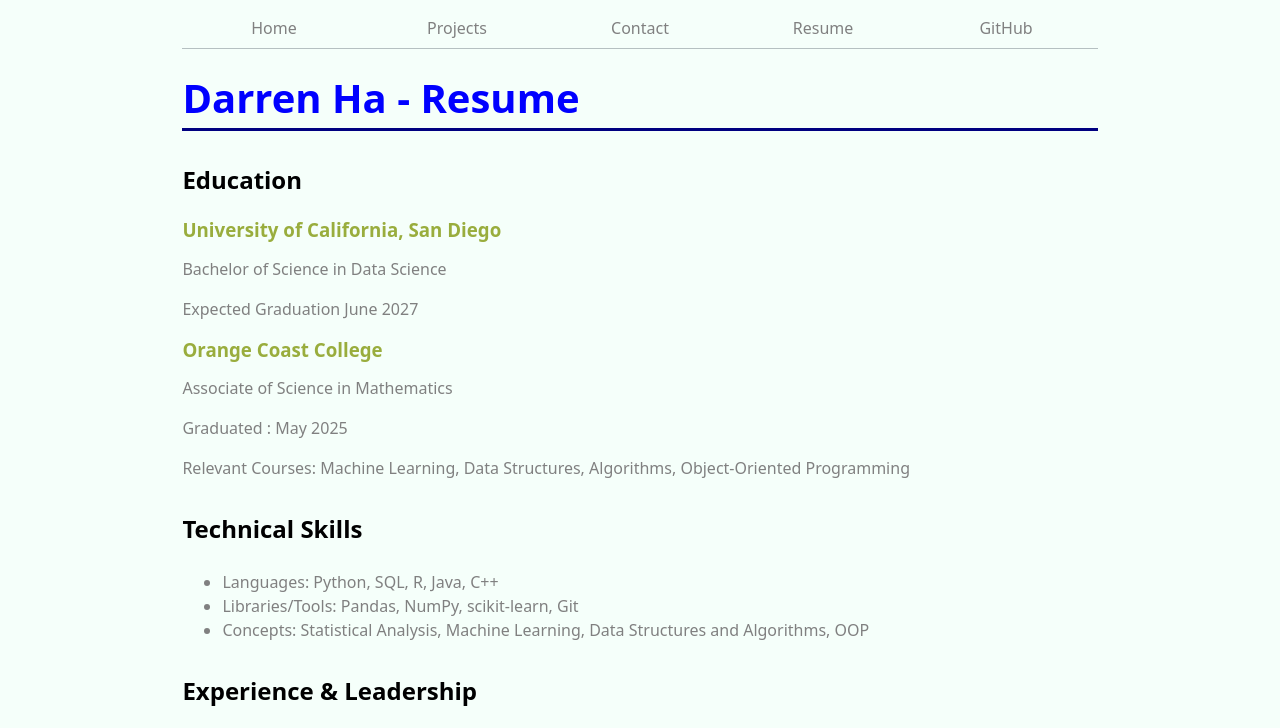
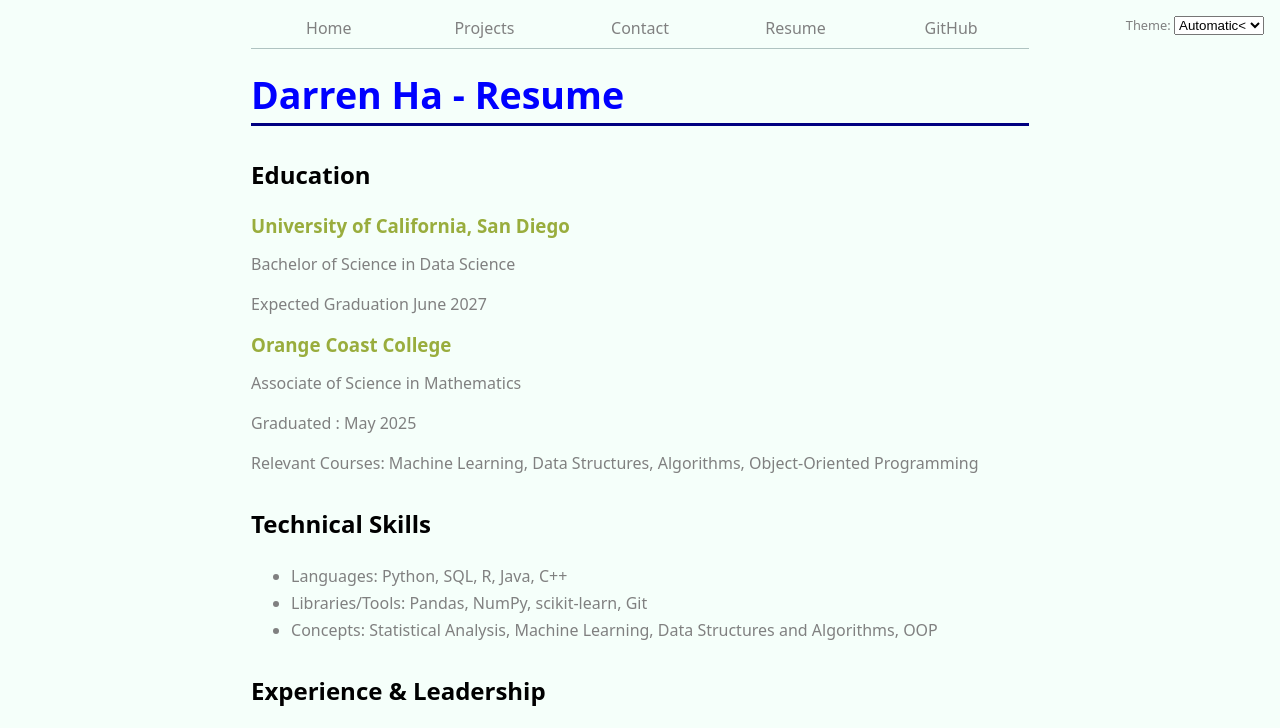
Before and after one commit to d9ha-cell/portfolio, a plain HTML site: page resume/index.html in a window 1280 px wide. Shown: the top 728 px of the page. Drawn offline with Linux system fonts and the light colour scheme.

Commit message:
lab 3 additions

```diff
--- /dev/null
+++ b/global.js
@@ -0,0 +1,80 @@
+console.log('IT’S ALIVE!');
+
+function $$(selector, context = document) {
+  return Array.from(context.querySelectorAll(selector));
+}
+
+let pages = [
+    { url: '', title: 'Home' },
+    { url: 'projects/', title: 'Projects' },
+    { url: 'contact/', title: 'Contact' },
+    { url: 'resume/', title: 'Resume' },
+    { url: 'https://github.com/d9ha-cell', title: 'GitHub' },
+];
+
+let nav = document.createElement('nav');
+document.body.prepend(nav);
+
+const BASE_PATH =(location.hostname === 'localhost' || location.hostname === '127.0.0.1')
+    ? '/'
+    : '/portfolio/';
+
+for (let p of pages) {
+    let url = p.url;
+    let title = p.title;
+
+    if(!url.startsWith('http')) {
+        url = BASE_PATH + url;
+    }
+
+    let a = document.createElement('a');
+    a.href = url;
+    a.textContent = title;
+    nav.append(a);
+
+    if (a.host === location.host && a.pathname === location.pathname)
+    {a.classList.add('current');}
+
+    if (a.host !== location.host){
+        a.target = '_blank';
+    }
+
+}
+
+document.body.insertAdjacentHTML(
+  'afterbegin',
+  `
+	<label class="color-scheme">
+		Theme:
+		<select>
+			<option value="light dark">Automatic<</option>
+            <option value="light">Light</option>
+            <option value="dark">Dark</option>
+		</select>
+	</label>
+    `
+);
+
+let select = document.querySelector('.color-scheme select');
+
+select.addEventListener('input', function(event) {document.documentElement.style.setProperty('color-scheme', event.target.value);
+    localStorage.colorScheme = event.target.value;
+});
+
+if ('colorScheme' in localStorage)
+    {
+        document.documentElement.style.setProperty('color-scheme', localStorage.colorScheme);
+        select.value = localStorage.colorScheme;}
+
+
+let form = document.querySelector('form');
+
+form?.addEventListener('submit', function(event) {
+    event.preventDefault();
+
+    let data = new FormData(form);
+
+    for (let [name, value] of data) {
+
+        console.log(name, encodeURIComponent(value));}
+});
--- a/resume/index.html
+++ b/resume/index.html
@@ -6,16 +6,10 @@
     <title>Document</title>
 
     <link rel="stylesheet" href="../style.css">
+     <script type="module" src="../global.js"></script>
 </head>
 <body class="resume-page">
-     <nav>
-        <a href="../index.html">Home</a>
-        <a href="../projects/index.html">Projects</a>
-        <a href="../contact/index.html">Contact</a>
-        <a href = "index.html">Resume</a>
-        <a href = "https://github.com/d9ha-cell" target = "_blank">GitHub</a>
 
-    </nav>
 
     <h1>Darren Ha - Resume</h1>
 
--- a/style.css
+++ b/style.css
@@ -2,7 +2,7 @@
 html {
   --color-accent: oklch(86% 54% 240);
   accent-color: var(--color-accent);
-
+  color-scheme: light dark;
 }
 
 body {
@@ -23,9 +23,10 @@
 }
 
 nav{
+  --border-color: oklch(50% 10% 200 / 40%);
   display: flex;
   margin-bottom: lem;
-  border-bottom: 1px solid oklch(80% 3% 200);
+  border-bottom: 1px solid var(--border-color);
 }
 
 nav a {
@@ -37,14 +38,14 @@
 }
 
 nav a.current{
-  border-bottom: 0.4em solid oklch(80% 3% 200);
+  border-bottom: 0.4em solid var(--border-color);
   padding-bottom: 0.1em;
 }
 
 nav a:hover {
   border-bottom: 0.4em solid var(--color-accent);
   padding-bottom: 0.1em;
-  background-color: oklch(from var(--color-accent) 95% 5% h);
+  background-color: color-mix(in oklch, var(--color-accent), canvas 85%);
 }
 
 input, textarea, button{
@@ -105,7 +106,7 @@
 
 .resume-page h1 {
   color:blue;
-  font-size: 250%;
+  font-size: 235%;
   border-bottom: 3px solid navy;
   padding-bottom: 0.2em;
 }
@@ -120,7 +121,7 @@
 
 .resume-page h3{
   color: #99ad3d;
-  margin-bottom: 0.3em;
+  margin-bottom: 0.3em;}
 
 .resume-page p{
   line-height: 1.5;
@@ -136,5 +137,11 @@
   max-width: 85ch;
 }
 
+.color-scheme {
+  position: absolute;
+  top: 1rem;
 
+  right: 1rem;
+  font-size: 80%;
+  font-family: inherit;
 }
```
Also changed, not shown: contact/index.html (+10 -13 lines), index.html (+1 -8 lines), projects/index.html (+3 -7 lines).
